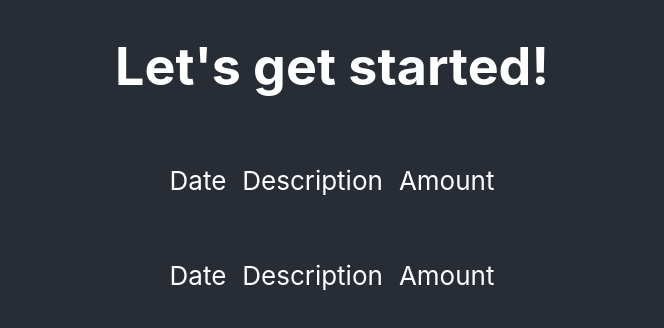
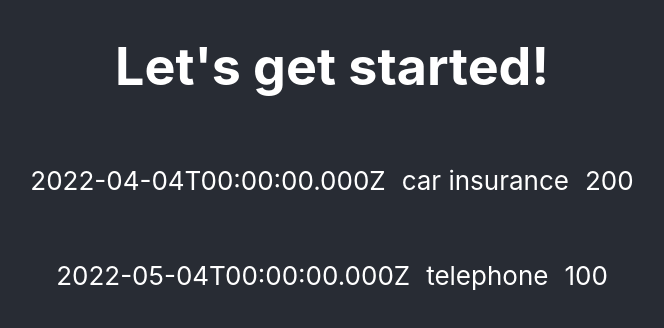
Before and after one commit to 8ctopus/react-demo-app, a JavaScript app: page / in a window 1280 px wide. Shown: the top 328 px of the page, without its empty margins (308-972 px from the left). Built offline with nearby package versions, Linux system fonts and the light colour scheme.

Commit message:
added: expense item uses props

```diff
--- a/src/App.js
+++ b/src/App.js
@@ -5,8 +5,8 @@ function App() {
   return (
     <div className="App">
       <h1>Let's get started!</h1>
-      <ExpenseItem />
-      <ExpenseItem />
+      <ExpenseItem date={ new Date(2022,3,4) } description="car insurance" amount="200" />
+      <ExpenseItem date={ new Date(2022,4,4) } description="telephone" amount="100" />
     </div>
   );
 }
--- a/src/components/ExpenseItem.js
+++ b/src/components/ExpenseItem.js
@@ -1,9 +1,9 @@
 import "./ExpenseItem.css";
 
-export default function ExpenseItem() {
+export default function ExpenseItem(props) {
   return <div className="expense-item">
-    <div className="expense-item__date">Date</div>
-    <div className="expense-item__description">Description</div>
-    <div className="expense-item__amount">Amount</div>
+    <div className="expense-item__date">{props.date.toISOString()}</div>
+    <div className="expense-item__description">{props.description}</div>
+    <div className="expense-item__amount">{props.amount}</div>
   </div>;
 }
```
